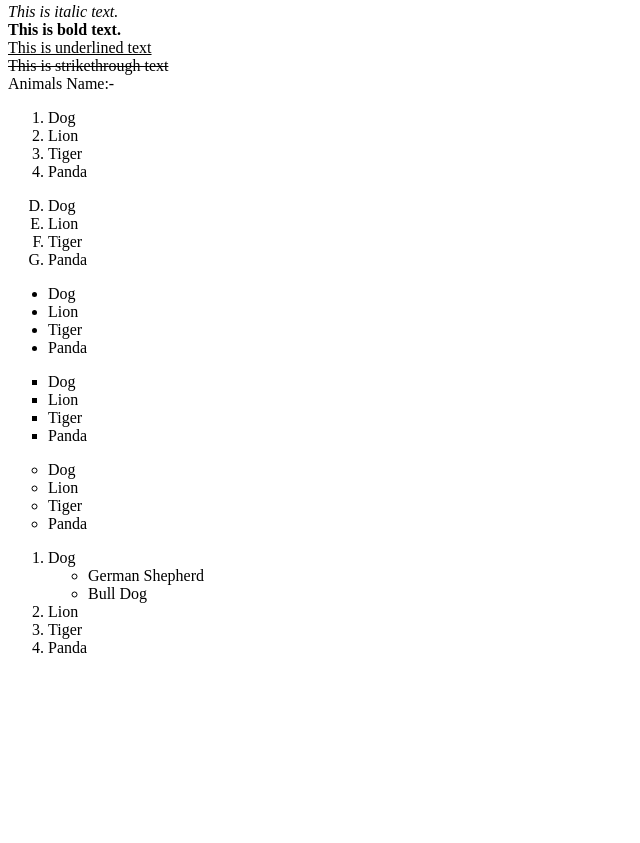
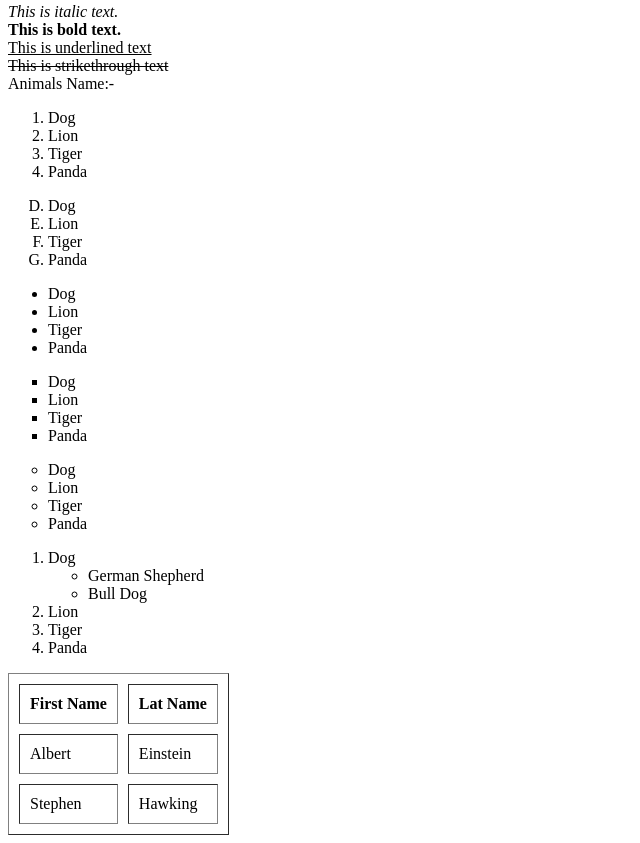
Before and after one commit to komal-bindal/Web-Development, a plain HTML site: page HTML BASICS/index.html in a window 1280 px wide. Shown: the part 429-1272 px from the top of the page, without its empty margins (0-640 px from the left). Before the commit the page ends 1102 px from the top, so only its background shows below. Drawn offline with Linux system fonts and the light colour scheme.

Commit message:
Add table

```diff
--- a/HTML BASICS/index.html
+++ b/HTML BASICS/index.html
@@ -53,7 +53,6 @@
     -->
     Animals Name:-
 
-
     <ol>
         <li>Dog</li>
         <li>Lion</li>
@@ -62,7 +61,7 @@
     </ol>
 
 
-    <ol type ="A" start="4">
+    <ol type="A" start="4">
         <li>Dog</li>
         <li>Lion</li>
         <li>Tiger</li>
@@ -77,7 +76,7 @@
     </ul>
 
 
-    <ul type = "square">
+    <ul type="square">
         <li>Dog</li>
         <li>Lion</li>
         <li>Tiger</li>
@@ -85,7 +84,7 @@
     </ul>
 
 
-    <ul type = "circle">
+    <ul type="circle">
         <li>Dog</li>
         <li>Lion</li>
         <li>Tiger</li>
@@ -104,6 +103,24 @@
         <li>Tiger</li>
         <li>Panda</li>
     </ol>
+
+    <!--
+        Table in HTML
+    -->
+    <table cellspacing = "10" cellpadding ="10" border = "1">
+        <tr>
+            <th>First Name</th>
+            <th>Lat Name</th>
+        </tr>
+        <tr>
+            <td>Albert</td>
+            <td>Einstein</td>
+        </tr>
+        <tr>
+            <td>Stephen</td>
+            <td>Hawking</td>
+        </tr>
+    </table>
 </body>
 
 </html>
```
